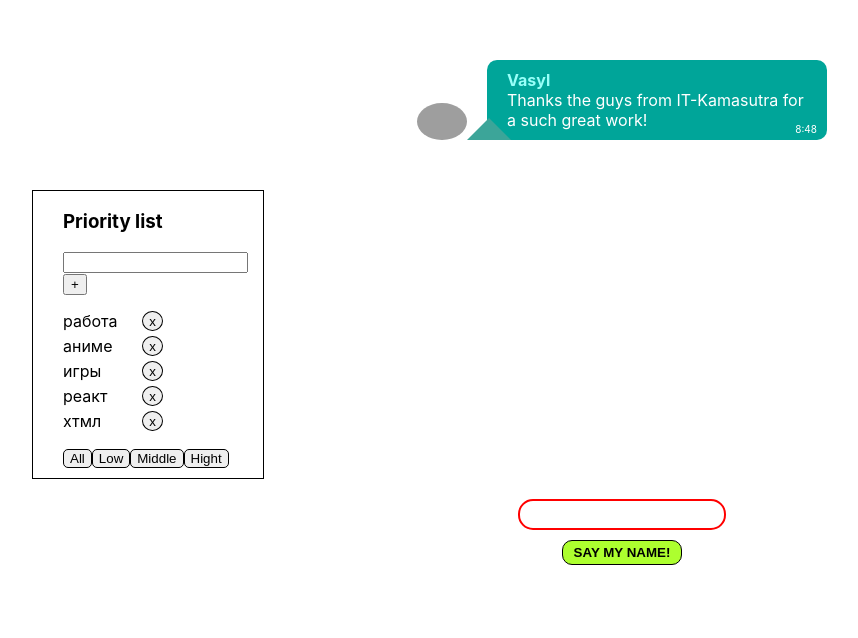
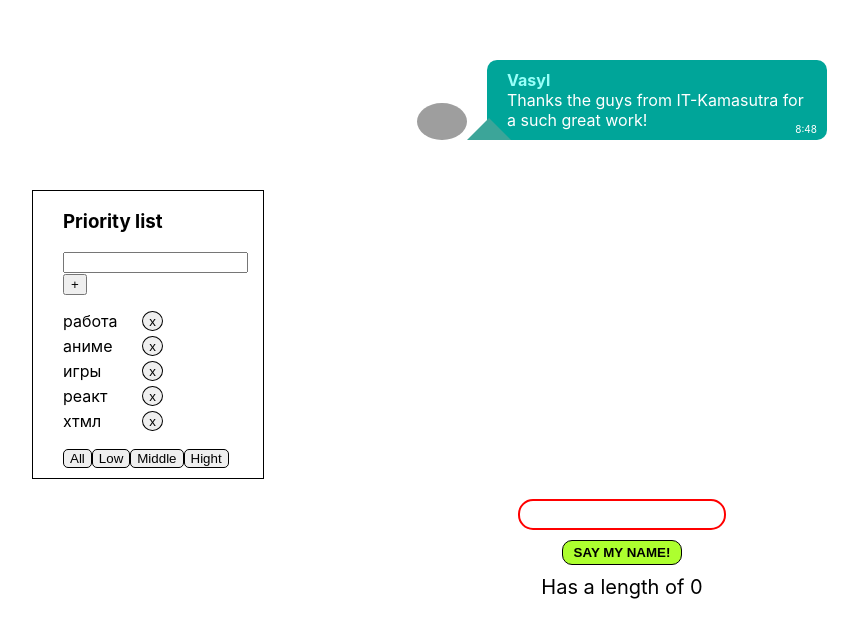
Before and after one commit to Shein92/it_kamasutra_homeWork_1, a React (Create React App) app: page / in a window 1280 px wide. Shown: the part 140-778 px from the top of the page, without its empty margins (18-876 px from the left). Built offline with nearby package versions, Linux system fonts and the light colour scheme; grey boxes are pictures that could not be loaded.

Commit message:
added counter function for showing the amount of names in the array

```diff
--- a/src/App.tsx
+++ b/src/App.tsx
@@ -51,12 +51,6 @@ function App() {
 		PriorityStatus = list;
 	}
 
-	// function addListItem () {
-	// 	let newItem = {id: 4, n:"порно", p: "low"}
-	// 	let newItems = [newItem, ...list];
-	// 	setList(newItems);
-	// }
-
 	function addListItem(value: string) {
 		let newItem = {id: v1(), n: value, p: "low"}
 		let newItems = [newItem, ...list];
@@ -65,24 +59,30 @@ function App() {
 
 	let arrNames: Array<PersonArrayType> = [];
 
+	let lengthOfNames: number = 0;
+
 	function sayName(newName: string) {
 		let person = {id: v1(), name: newName};
-		arrNames = [person, ...arrNames]
+		arrNames = [person, ...arrNames];
+		lengthOfNames = arrNames.length;
 		if(person.name !== "" && person.name !== null) {
 			alert(`${person.name} has an ID ${person.id} of ${arrNames.length} people`)
 			console.log(arrNames.map(name => name.name));
-
+			console.log(lengthOfNames);
 		} else {
 			alert ("Try once more again!")
 			arrNames.pop();
 		}
 	}
-
+	function counter () {
+		lengthOfNames = arrNames.length;
+		return lengthOfNames;
+	}
 	return (
 		<div>
 			<Message name="Vasyl" text="Thanks the guys from IT-Kamasutra for a such great work!"/>
 			<ItemList title={"Priority list"} list={PriorityStatus} deleteItem={deleteItem} changeFilter={changeFilter} addListItem={addListItem}/>
-			<InputAlert sayName={sayName}/>
+			<InputAlert sayName={sayName} counter={counter}/>
 			</div>
 	);
 }
--- a/src/Components/InputAlert/InputAlert.module.css
+++ b/src/Components/InputAlert/InputAlert.module.css
@@ -28,3 +28,9 @@
     cursor: pointer;
     outline: none;
 }
+
+.spanElement {
+    text-align: center;
+    margin-top: 10px;
+    font-size: 20px;
+}
--- a/src/Components/InputAlert/InputAlert.tsx
+++ b/src/Components/InputAlert/InputAlert.tsx
@@ -2,11 +2,13 @@ import React, { useState, ChangeEvent, KeyboardEvent } from 'react';
 import s from './InputAlert.module.css';
 
 type InputAlertPropsType = {
-    sayName: (newName: string) => void
+    sayName: (newName: string) => void,
+    counter: () => number
 }
 
 function InputAlert(props: InputAlertPropsType) {
     let [name, setName] = useState("");
+    let [lengthItem, setLengthItem] = useState <number>(0)
 
     function onChangeValue(event: ChangeEvent<HTMLInputElement>) {
         setName(event.currentTarget.value);
@@ -14,12 +16,18 @@ function InputAlert(props: InputAlertPropsType) {
 
     function sayThatName() {
         props.sayName(name);
+        setLengthItem(props.counter)
         setName("")
     }
-    function onKeyPressed (event: KeyboardEvent<HTMLInputElement>) {
+    function onKeyPressed(event: KeyboardEvent<HTMLInputElement>) {
         if (event.charCode === 13) {
             sayThatName();
         }
+    }
+
+    let spanStyle = {
+        fontWeight: lengthItem ? 900 : 400,
+        color: lengthItem ? "red" : "black"
     }
 
     return (
@@ -32,6 +40,7 @@ function InputAlert(props: InputAlertPropsType) {
                 onKeyPress={onKeyPressed}
             />
             <button className={s.btn} onClick={sayThatName}>SAY MY NAME!</button>
+            <div className={s.spanElement}>Has a length of <span style={spanStyle}>{lengthItem}</span></div>
         </div>
     )
 }
```
